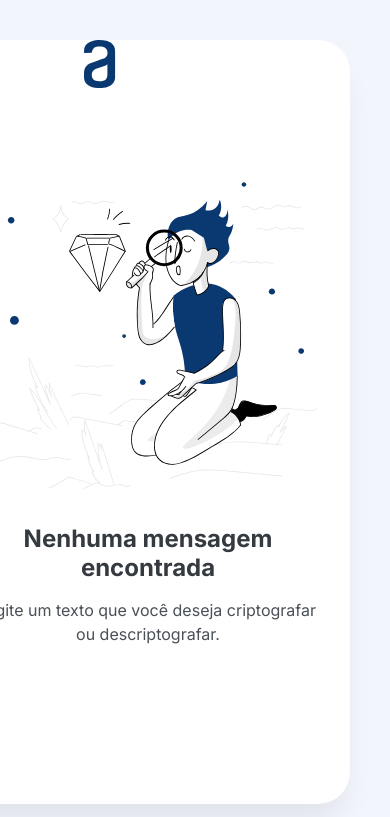
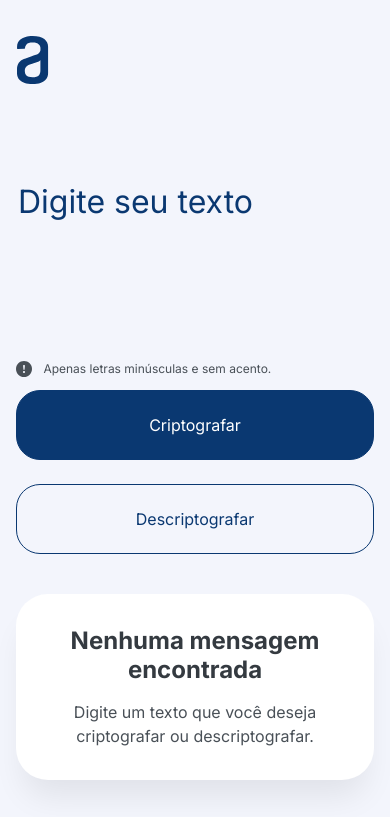
Before and after one commit to Kyrch47/challenge-one-decodificador, a plain HTML site: page index.html in a window 390 px wide. Shown: the top 817 px of the page. Drawn offline with Linux system fonts and the light colour scheme.

Commit message:
fix: add responsive design (mobile and tablet)

```diff
--- a/script.js
+++ b/script.js
@@ -23,7 +23,9 @@ function encryptText() {
         }
     }
 
-    changeMessage(cryptText);
+    var active = true;
+
+    changeMessage(cryptText, active);
 }
 
 function decryptText() {
@@ -31,15 +33,17 @@ function decryptText() {
 
     var decryptText = text.replaceAll("ai", "a").replaceAll("enter", "e").replaceAll("imes", "i").replaceAll("ober", "o").replaceAll("ufat", "u");
 
-    changeMessage(decryptText);
+    var active = true;
+
+    changeMessage(decryptText, active);
 }
 
-function changeMessage(text = "") {
+function changeMessage(text = "", active = false) {
     if (textArea.value == "") {
         noMessage.style.display = "block";
         haveMessage.style.display = "none";
-    } else {
-        outputText.innerHTML = text
+    } else if (active !== false) {
+        outputText.innerHTML = text;
 
         noMessage.style.display = "none";
         haveMessage.style.display = "flex";
--- a/style.css
+++ b/style.css
@@ -7,7 +7,7 @@ body {
 }
 
 main {
-    padding: 40px;
+    padding: 40px 40px;
     height: calc( 100vh - 80px);
     display: flex;
     justify-content: flex-end;
@@ -25,13 +25,13 @@ button {
 
 .alura-vector {
     position: absolute;
-    left: 84px;
-    top: 40px;
+    left: 4.4%;
+    top: 4.3%;
 }
 
 .decoder-container {
     width: 100%;
-    padding: 128px 0px 0px 200px;
+    padding: 10% 0px 0px 14%;
     display: flex;
     flex-direction: column;
     justify-content: space-between;
@@ -76,6 +76,7 @@ button {
     color: white;
     width: 326px;
     margin-right: 24px;
+    margin-bottom: 24px;
 }
 
 #button-filled:hover {
@@ -88,6 +89,7 @@ button {
     background-color: #F3F5FC;
     color: #0A3871;
     width: 326px;
+
 }
 
 .messages-container {
@@ -168,3 +170,49 @@ footer p {
     vertical-align: middle;
     padding-left: 10px;
 }
+
+@media (max-width: 940px) {
+    main {
+        flex-direction: column;
+        justify-content: flex-start;
+        gap: 0px;
+    }
+    .decoder-container {
+        padding: 170px 0px 40px 0px;
+        flex: 1;
+    }
+
+    .messages-container {
+        max-width: none;
+    }
+    #output-text {
+        max-height: 180px;
+    }
+    #button-white {
+        margin-top: 32px;
+        width: auto;
+    }
+    .messages-container h3{
+        margin: 0px;
+    }
+    .messages-container p {
+        margin-bottom: 0px;
+    }
+    .message-vector {
+        display: none;
+    }
+}
+
+@media (max-width: 760px) {
+    main {
+        padding: 16px 16px 40px ;
+    }
+    .decoder-container {
+        padding: 160px 0px 40px 0px;
+        flex: 1;
+    }
+    #button-filled, #button-empty {
+        margin-right: 0px;
+        width: 100%;
+    }
+}
```
